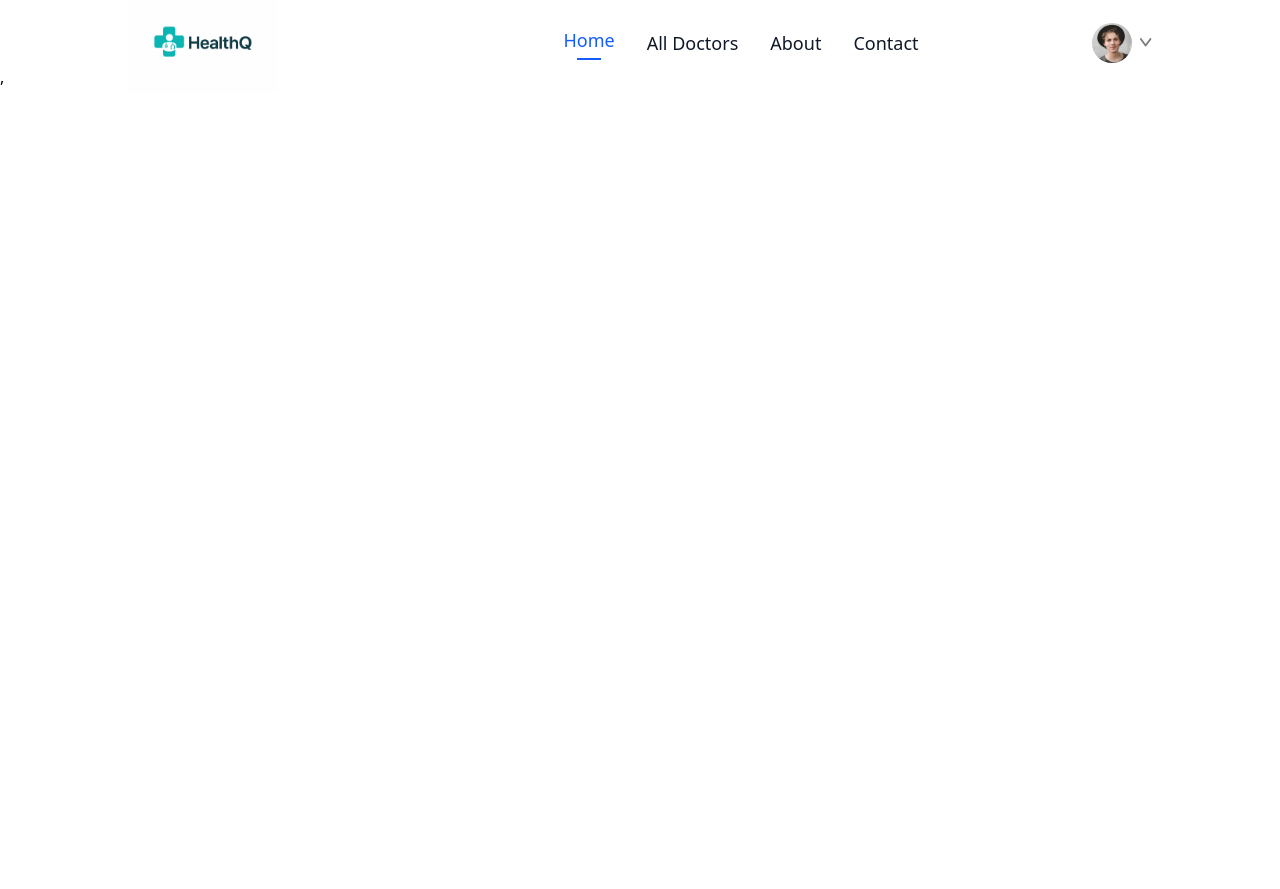
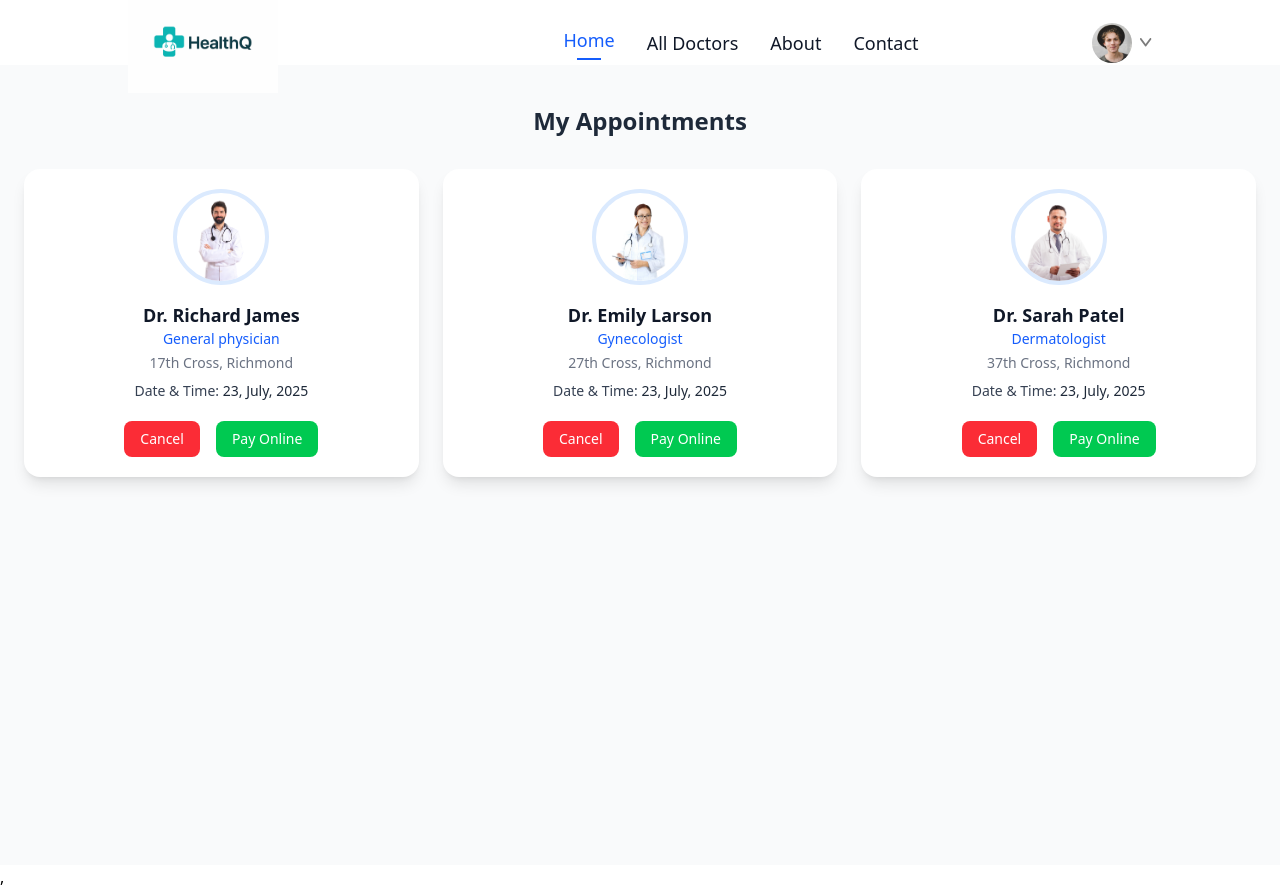
Before and after one commit to Anshul09052004/HealthQueue, a React (Vite) app in the folder Frontend/: page /my-appoinment in a window 1280 px wide. Before the commit the page ends 800 px from the top, so only its background shows below. Built offline with nearby package versions, Linux system fonts and the light colour scheme.

Commit message:
Frontend done

```diff
--- a/Frontend/src/Components/Navbar.jsx
+++ b/Frontend/src/Components/Navbar.jsx
@@ -77,7 +77,7 @@ function Navbar() {
                                 </p>
                                 <p
                                     className="px-4 py-2 hover:bg-gray-100 cursor-pointer"
-                                    onClick={() => navigate("/appointments")}
+                                    onClick={() => navigate("/my-appoinment")}
                                 >
                                     My Appointments
                                 </p>
@@ -133,7 +133,7 @@ function Navbar() {
                                     <p
                                         className="px-4 py-2 hover:bg-gray-100 cursor-pointer"
                                         onClick={() => {
-                                            navigate("/appointments");
+                                            navigate("/my-appoinment");
                                             setIsDropdownOpen(false);
                                         }}
                                     >
--- a/Frontend/src/Pages/MyAppoinment.jsx
+++ b/Frontend/src/Pages/MyAppoinment.jsx
@@ -1,13 +1,58 @@
-import React from 'react'
+import React, { useContext } from "react";
+import { AppContext } from "../Context/AppContextProvider";
 
- function MyAppoinment() {
+function MyAppoinment() {
+  const { doctors } = useContext(AppContext);
 
+  return (
+    <div className="bg-gray-50 min-h-screen py-10 px-6">
+      {/* Header */}
+      <h2 className="text-2xl font-bold text-center text-gray-800 mb-8">
+        My Appointments
+      </h2>
 
-    return (
-        <>
+      <div className="grid gap-6 md:grid-cols-2 lg:grid-cols-3">
+        {doctors.slice(0, 3).map((item, index) => (
+          <div
+            key={index}
+            className="bg-white rounded-2xl shadow-lg p-5 hover:shadow-2xl transition duration-300"
+          >
+            {/* Doctor Image */}
+            <div className="flex justify-center">
+              <img
+                src={item.image}
+                alt={item.name}
+                className="w-24 h-24 rounded-full object-cover border-4 border-blue-100"
+              />
+            </div>
 
-        </>
-    )
+            {/* Doctor Info */}
+            <div className="mt-4 text-center">
+              <p className="text-lg font-semibold text-gray-900">{item.name}</p>
+              <p className="text-sm text-blue-600 font-medium">
+                {item.speciality}
+              </p>
+              <p className="text-gray-500 text-sm mt-1">{item.address.line1}</p>
+              <p className="text-sm mt-2">
+                <span className="font-medium text-gray-700">Date & Time:</span>{" "}
+                <span className="text-gray-800">23, July, 2025</span>
+              </p>
+            </div>
+
+            {/* Action Buttons */}
+            <div className="mt-5 flex justify-center gap-4">
+              <button className="px-4 py-2 bg-red-500  cursor-pointer text-white text-sm font-medium rounded-lg hover:bg-red-600 transition">
+                Cancel
+              </button>
+              <button className="px-4 py-2 bg-green-500  cursor-pointer text-white text-sm font-medium rounded-lg hover:bg-green-600 transition">
+                Pay Online
+              </button>
+            </div>
+          </div>
+        ))}
+      </div>
+    </div>
+  );
 }
 
-export default MyAppoinment
+export default MyAppoinment;
```
